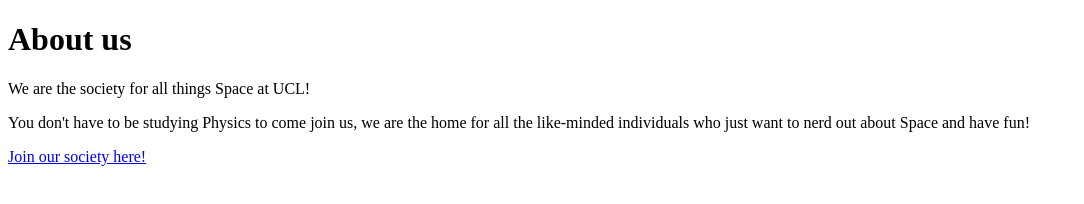
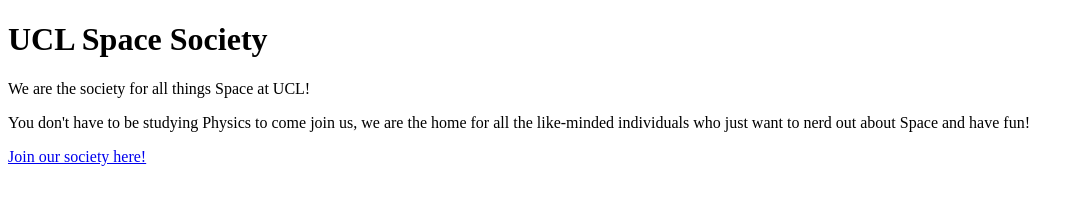
Before and after one commit to Luna5379/spacesocsite, a plain HTML site: page index.html in a window 1280 px wide. Shown: the whole page, without its empty margins (0-1084 px from the left). Drawn offline with Linux system fonts and the light colour scheme.

Commit message:
change heading

```diff
--- a/index.html
+++ b/index.html
@@ -4,7 +4,7 @@
         <title>UCL Space Society</title>
     </head>
     <body>
-        <h1>About us</h1>
+        <h1>UCL Space Society</h1>
         <p>We are the society for all things Space at UCL!</p>
         <p>You don't have to be studying Physics to come join us, we are the home for all the like-minded individuals who just want to nerd out about Space and have fun!</p>
         <a href = "https://studentsunionucl.org/clubs-societies/space-society">Join our society here!</a>
```
